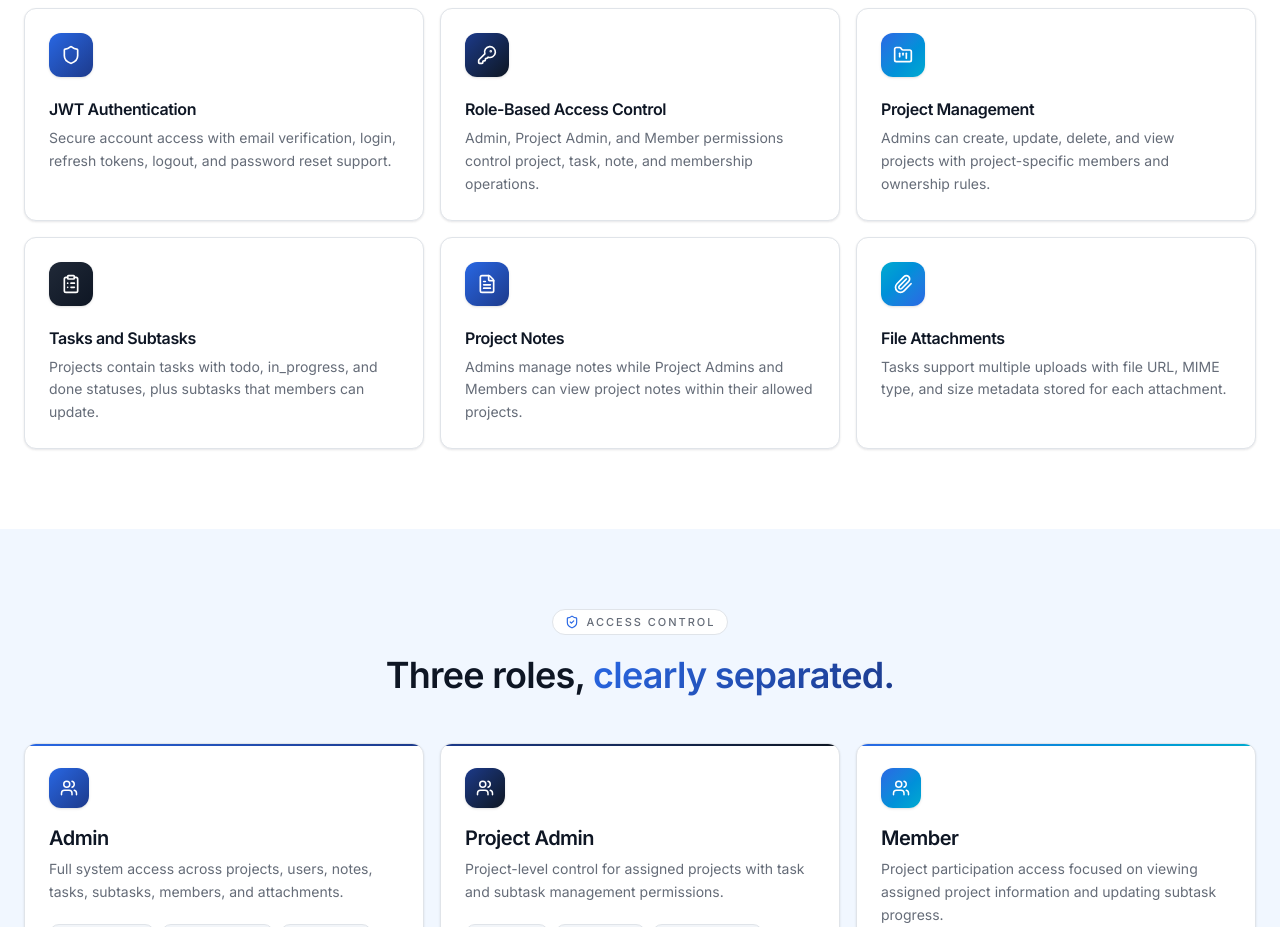
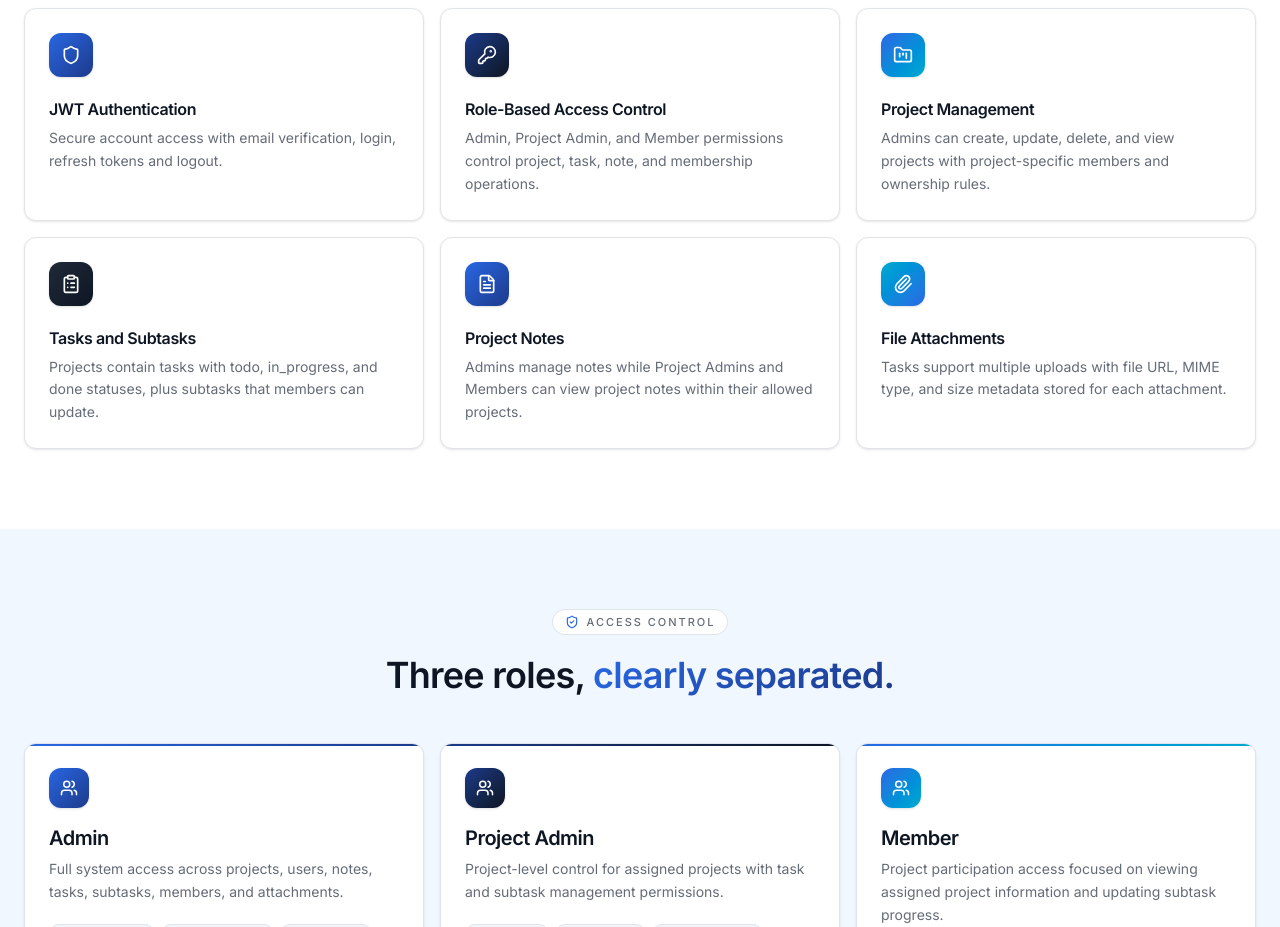
Before and after one commit to ishikaaaa123/Basecamp, a React (Vite) app in the folder FRONTEND/: page / in a window 1280 px wide. Shown: the part 920-1847 px from the top of the page. Built offline with nearby package versions, Linux system fonts and the light colour scheme; no server answers.

Commit message:
content updated

```diff
--- a/FRONTEND/src/components/landing/sections.tsx
+++ b/FRONTEND/src/components/landing/sections.tsx
@@ -116,7 +116,7 @@ const capabilities = [
   {
     icon: Shield,
     title: "JWT Authentication",
-    desc: "Secure account access with email verification, login, refresh tokens, logout, and password reset support.",
+    desc: "Secure account access with email verification, login, refresh tokens and logout.",
   },
   {
     icon: KeyRound,
```
